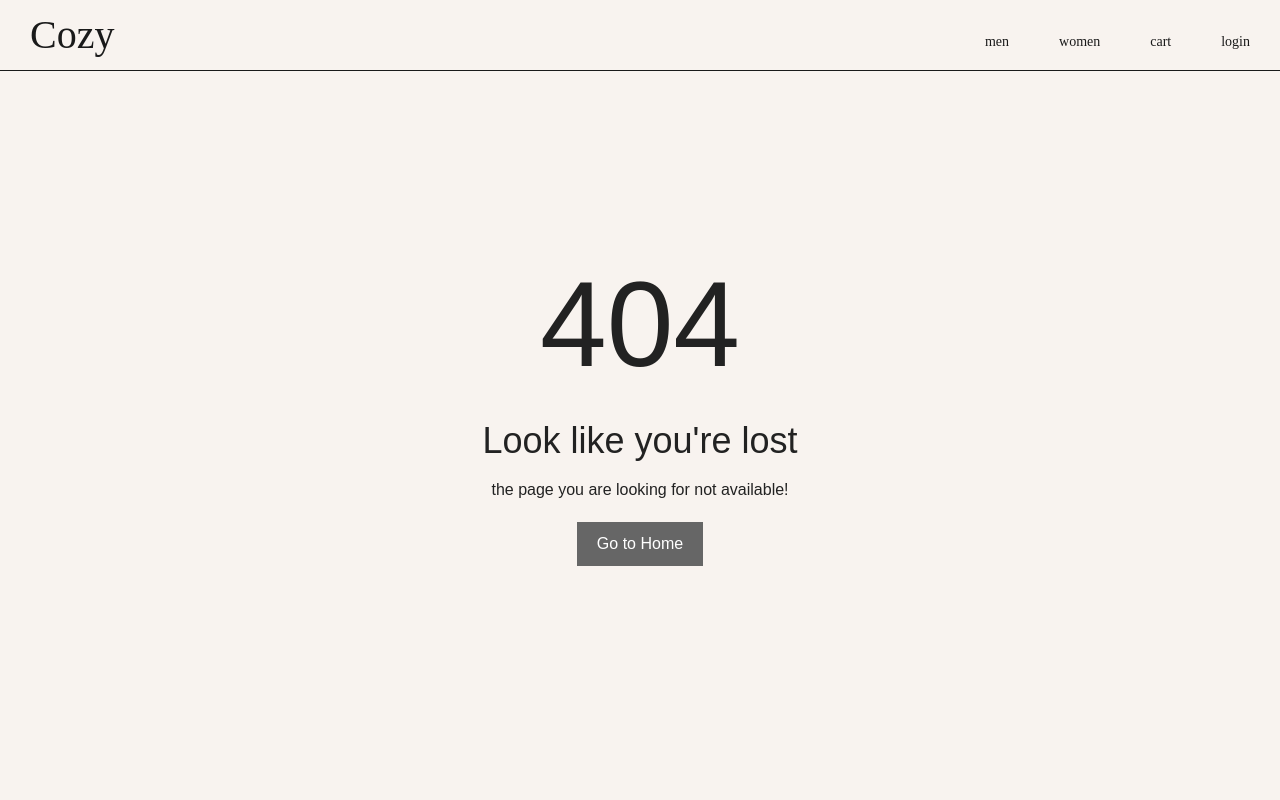
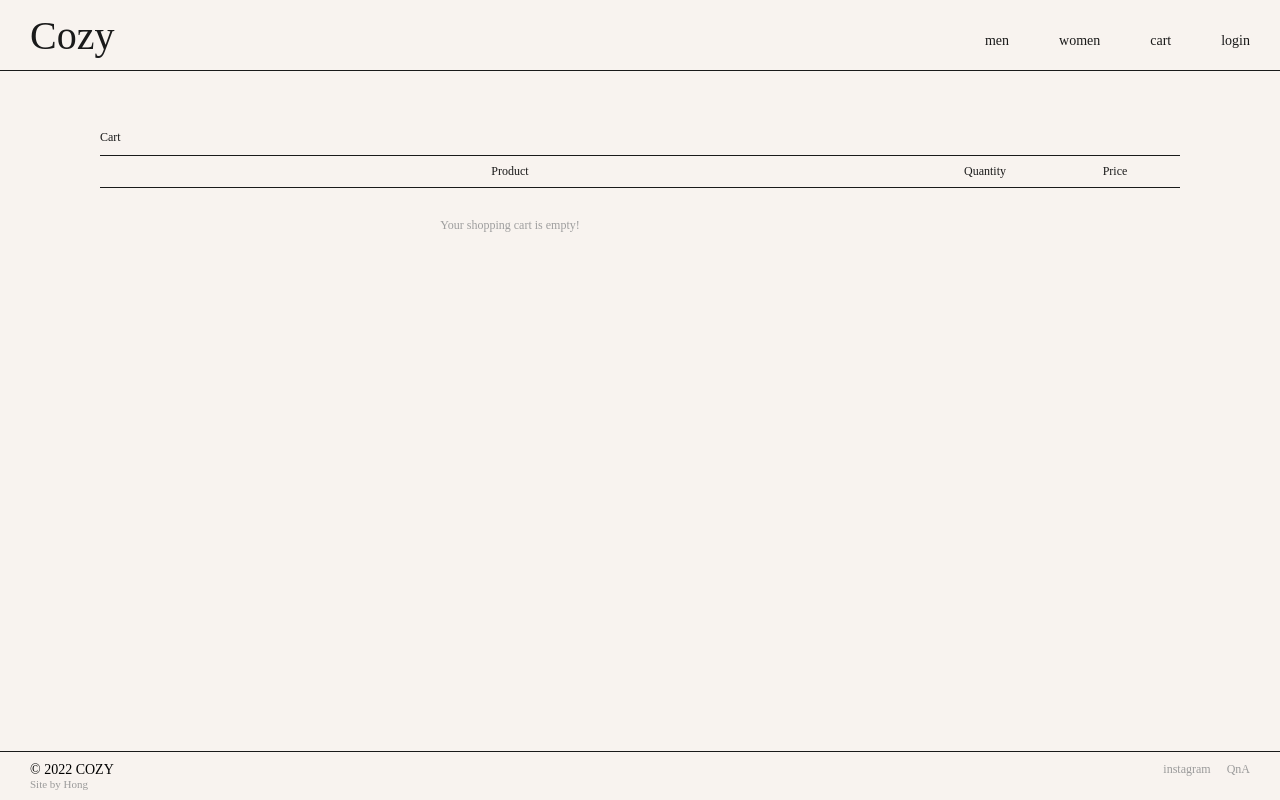
Before and after one commit to raquim47/shopping-app, a React (Create React App) app: page /cart in a window 1280 px wide. Before the commit this address had no page. Built offline with nearby package versions, Linux system fonts and the light colour scheme; a web font is replaced by a local one.

Commit message:
Add cart

```diff
--- a/src/App.js
+++ b/src/App.js
@@ -5,6 +5,7 @@ import "./reset.css";
 import Main from "./routes/Main";
 import Shop from "./routes/Shop";
 import Detail from "./routes/Detail";
+import Cart from "./routes/Cart";
 // component
 import Nav from "./components/Nav";
 import ErrorPage from "./components/ErrorPage";
@@ -17,6 +18,7 @@ function App() {
         <Route path="/" element={<Main/>} />
         <Route path="/shop/:gender" element={<Shop />} />
         <Route path="/detail/:gender/:cate/:id" element={<Detail />} />
+        <Route path="/cart" element={<Cart />} />
         <Route path="/*" element={<ErrorPage />} />
       </Routes>
     </div>
--- a/src/components/List.js
+++ b/src/components/List.js
@@ -8,6 +8,7 @@ const List = ({ products }) => {
   const dispatch = useDispatch();
   const navigate = useNavigate();
   const [mount, setMount] = useState("");
+
   useEffect(() => {
     setTimeout(() => {
       setMount("mount");
@@ -16,6 +17,7 @@ const List = ({ products }) => {
       setMount("");
     }
   }, [products]);
+
   return (
     <ul className={`${styles.list} ${styles[mount]}`}>
       {products &&
--- a/src/components/css/Nav.module.css
+++ b/src/components/css/Nav.module.css
@@ -105,10 +105,6 @@
   transform: translate(-50%, -50%) rotate(-45deg);
 }
 @media (max-width : 767px) {
-  .nav {
-    backdrop-filter: blur(10px);
-  }
-
   .nav__inner {
     padding: 0 15px;
   }
--- a/src/reset.css
+++ b/src/reset.css
@@ -1,13 +1,14 @@
 @charset "utf-8";
 /* 여백 초기화 */
-body, div, ul, li, dl, dd, dt, ol, h1, h2, h3, h4, h5, h6, input, fieldset, legend, p, select, table, th, td, tr, textarea, button, form, figure, figcaption, section, main, article, footer {margin:0; padding:0; box-sizing: border-box;}
+body, div, ul, li, dl, dd, dt, ol, h1, h2, h3, h4, h5, h6, input, fieldset, legend, p, select, table, thead, tbody, th, td, tr, textarea, button, form, figure, figcaption, section, main, article, footer {margin:0; padding:0; box-sizing: border-box;}
+
+table {
+  border-spacing: 0px;
+}
 
 /* a 링크 초기화 */
 a {color: #222; text-decoration: none;}
 a:hover {color: #2698cb;}
-
-/* 폰트 초기화 */
-body, input, textarea, select, button, table {font-family: 'Nanum Gothic', AppleSDGothicNeo-Regular,'Malgun Gothic','맑은 고딕',dotum,'돋움',sans-serif; color: #222; line-height: 1.5;}
 
 /* 폰트 스타일 초기화 */
 em, address {font-style: normal;}
--- /dev/null
+++ b/src/routes/Cart.js
@@ -0,0 +1,116 @@
+import styles from "./css/Cart.module.css";
+import { useDispatch, useSelector } from "react-redux";
+import {
+  increaseCount,
+  decreaseCount,
+  deleteCart,
+  resetCart,
+} from "./../store";
+import Footer from "./../components/Footer";
+
+const Cart = () => {
+  const cartData = useSelector((state) => state.cartData);
+  const dispatch = useDispatch();
+  const totalPrice = cartData
+    .map((item) => item.price * item.count)
+    .reduce((prev, curr) => prev + curr, 0);
+  const onClickOrder = () => {
+    dispatch(resetCart());
+  };
+  return (
+    <div className={styles.cart}>
+      <div className={styles.cart__inner}>
+        <h2 className={styles.cart__title}>Cart</h2>
+        <table className={styles.cart__list}>
+          <thead>
+            <tr>
+              <th>Product</th>
+              <th>Quantity</th>
+              <th>Price</th>
+            </tr>
+          </thead>
+          <tbody>
+            {cartData[0] ? (
+              cartData.map((item) => (
+                <tr className={styles.product} key={item.id + item.size}>
+                  <td className={styles.product__desc}>
+                    <img src={item.url} />
+                    <div className={styles.product__option}>
+                      <h3>{item.title}</h3>
+                      <p>SIZE : {item.size}</p>
+                      <span
+                        className={styles.delete}
+                        onClick={() => {
+                          dispatch(deleteCart(item));
+                        }}
+                      >
+                        DELETE
+                      </span>
+                    </div>
+                  </td>
+                  <td className={styles.product__quantity}>
+                    <div className={styles.count}>
+                      <small>{item.count}</small>
+                      <div className={styles.count__btn}>
+                        <div
+                          className={styles.count__up}
+                          onClick={() => dispatch(increaseCount(item))}
+                        ></div>
+                        <div
+                          className={styles.count__down}
+                          onClick={() => dispatch(decreaseCount(item))}
+                        ></div>
+                      </div>
+                    </div>
+                  </td>
+                  <td className={styles.product__price}>
+                    $ {item.price * item.count}
+                  </td>
+                </tr>
+              ))
+            ) : (
+              <tr>
+                <td>
+                  <strong className={styles.cart__empty}>
+                    Your shopping cart is empty!
+                  </strong>
+                </td>
+              </tr>
+            )}
+          </tbody>
+        </table>
+        {cartData[0] && (
+          <>
+            <ul className={styles.cart__total}>
+              <li>
+                <span>Sub Total</span>
+                <span>$ {totalPrice}</span>
+              </li>
+              <li>
+                <span>Shipping</span>
+                <span>$ 10</span>
+              </li>
+              <li>
+                <span>Shipping</span>
+                <span>$ {totalPrice + 10}</span>
+              </li>
+            </ul>
+            <button
+              className={styles.cart__order}
+              onClick={() => {
+                onClickOrder();
+              }}
+            >
+              order
+            </button>
+          </>
+        )}
+      </div>
+      <div className={styles.footer_wrap}>
+        <Footer />
+      </div>
+    </div>
+  );
+};
+
+export default Cart;
--- /dev/null
+++ b/src/routes/css/Cart.module.css
@@ -0,0 +1,227 @@
+.cart {
+  background: #f8f3ef;
+  min-height: 100vh;
+  padding-top: 70px;
+  padding-bottom: 80px;
+  font-family: "Montserrat";
+  position: relative;
+}
+
+.cart__inner {
+  max-width: 1080px;
+  margin: 0 auto 70px;
+  padding-top: 60px;
+}
+
+.cart__title {
+  padding-bottom: 10px;
+  font-size: 12px;
+  font-weight: 400;
+  color: #1a1a1a;
+}
+
+.cart__list {
+  width: 100%;
+}
+
+.cart__list thead tr th {
+  border-top: 1px solid #1a1a1a;
+  border-bottom: 1px solid #1a1a1a;
+  font-size: 12px;
+  font-weight: 500;
+  padding: 8px 0;
+  color: #1a1a1a;
+}
+
+.cart__list thead tr th:nth-child(2),
+.cart__list thead tr th:nth-child(3) {
+  width: 130px;
+}
+
+.cart__list tbody {
+  width: 100%;
+  padding: 10px 6px;
+}
+
+.cart__empty {
+  display: block;
+  margin-top: 30px;
+  width: 100%;
+  font-size: 12px;
+  font-weight: 400;
+  text-align: center;
+  color: #9e9e9e;
+  white-space: nowrap;
+}
+
+.cart__total {
+  padding: 20px 0;
+}
+
+.cart__total li {
+  padding: 5px 0;
+  text-align: right;
+  text-transform: uppercase;
+}
+
+.cart__total li span:nth-child(1) {
+  color: #919191;
+  font-size: 12px;
+}
+
+.cart__total li span:nth-child(2) {
+  display: inline-block;
+  text-align: right;
+  margin-right: 30px;
+  width: 90px;
+  font-size: 14px;
+}
+
+.cart__order {
+  display: block;
+  width: 180px;
+  margin-left: auto;
+  margin-right: 30px;
+  padding: 10px 0;
+  border: 1px solid #1a1a1a;
+  font-family: "Montserrat";
+  font-size: 12px;
+  font-weight: 500;
+  text-transform: uppercase;
+  cursor: pointer;
+}
+
+.cart__order:hover {
+  background: #000;
+  color: #fff;
+}
+
+.product {
+  width: 100%;
+  color: #1a1a1a;
+}
+
+.product td {
+  padding-top: 16px;
+  padding-bottom: 16px;
+  border-bottom: 1px solid #1a1a1a;
+}
+
+.product__desc {
+  display: flex;
+}
+
+.product__desc img {
+  width: 120px;
+  height: 150px;
+  margin-left: 10px;
+  border-radius: 4px;
+  object-fit: cover;
+}
+
+.product__option {
+  display: flex;
+  flex-direction: column;
+  justify-content: center;
+  position: relative;
+  padding: 0 16px;
+}
+
+.product__option h3 {
+  font-size: 16px;
+}
+
+.product__option p {
+  margin-top: 4px;
+  font-size: 12px;
+}
+
+.product__quantity,
+.product__price {
+  text-align: center;
+  font-size: 14px;
+}
+
+.product__option .delete {
+  position: absolute;
+  bottom: 10px;
+  padding: 2px 4px;
+  border-radius: 2px;
+  background: #6e6e6e;
+  font-size: 10px;
+  color: #fff;
+  cursor: pointer;
+}
+
+.product__option .delete:hover {
+  background: #1a1a1a;
+}
+
+.count {
+  width: 40px;
+  margin: 0 auto;
+  display: flex;
+  align-items: center;
+}
+
+.count small {
+  width: 100%;
+  height: 100%;
+  background: none;
+  color: #1a1a1a;
+  font-family: "Montserrat";
+  font-weight: 500;
+  font-size: 12px;
+  text-align: left;
+}
+
+.count__up,
+.count__down {
+  width: 10px;
+  height: 10px;
+  border-top: 5px solid #1a1a1a;
+  border-right: 5px solid transparent;
+  border-bottom: 5px solid transparent;
+  border-left: 5px solid transparent;
+  cursor: pointer;
+}
+
+.count__up {
+  margin-bottom: 8px;
+  transform: rotate(180deg);
+}
+
+.footer_wrap {
+  position: absolute;
+  width: 100%;
+  bottom: 0;
+}
+
+@media screen and (max-width: 1080px) {
+  .cart__inner {
+    padding: 60px 30px 0;
+  }
+}
+
+@media screen and (max-width: 767px) {
+  .cart__inner {
+    padding: 40px 15px 0;
+  }
+
+  .cart__list thead tr th:nth-child(2),
+  .cart__list thead tr th:nth-child(3) {
+    width: 70px;
+  }
+
+  .cart__total li {
+    text-align: center;
+  }
+
+  .cart__total li span:nth-child(2) {
+    margin-right: 0;
+  }
+
+  .cart__order {
+    margin-right: auto;
+  }
+}
--- a/src/routes/css/Detail.module.css
+++ b/src/routes/css/Detail.module.css
@@ -89,7 +89,6 @@
 }
 
 .count_input input {
-  outline: none;
   width: 100%;
   height: 100%;
   border: none;
@@ -136,6 +135,7 @@
   cursor: pointer;
   color: #c7c7c7;
 }
+
 @media screen and (max-width: 767px) {
   .detail__inner {
     display: flex;
--- a/src/store.js
+++ b/src/store.js
@@ -1,20 +1,65 @@
 import { configureStore, createSlice } from "@reduxjs/toolkit";
 
+// detail
 const detailInfo = createSlice({
   name: "detailInfo",
   initialState: {},
-  // 클릭한 상품 정보를 리덕스에 저장
   reducers: {
     setDetailInfo(state, action) {
-      return state = action.payload;
+      return (state = action.payload);
     },
   },
 });
+export const { setDetailInfo } = detailInfo.actions;
 
-export const { setDetailInfo } = detailInfo.actions;
+// cart
+const findCartData = (state, action) => {
+  return state.find(
+    (a) => a.id === action.payload.id && a.size === action.payload.size)
+}
+
+const cartData = createSlice({
+  name: "cartData",
+  initialState: [],
+  reducers: {
+    addCart(state, action) {
+      const foundCartData = findCartData(state, action);
+      if (foundCartData) {
+        foundCartData.count++;
+      } else {
+        state.push(action.payload);
+      }
+    },
+    increaseCount(state, action) {
+      const foundCartData = findCartData(state, action);
+      if (foundCartData) {
+        foundCartData.count++;
+      }
+    },
+    decreaseCount(state, action) {
+      console.log("hi")
+      const foundCartData = findCartData(state, action);
+      if (foundCartData && foundCartData.count > 1) {
+        foundCartData.count--;
+      }
+    },
+    deleteCart(state, action) {
+      const foundCartData = findCartData(state, action);
+      return state.filter((current) => current !== foundCartData);
+    },
+
+    resetCart(state) {
+      alert("Your order has been completed");
+      return state = [];
+    },
+  },
+});
+export const { addCart, increaseCount, decreaseCount, deleteCart, resetCart} =
+  cartData.actions;
 
 export default configureStore({
   reducer: {
     detailInfo: detailInfo.reducer,
+    cartData: cartData.reducer,
   },
 });
```
Also changed, not shown: src/routes/Detail.js (+26 -9 lines).
